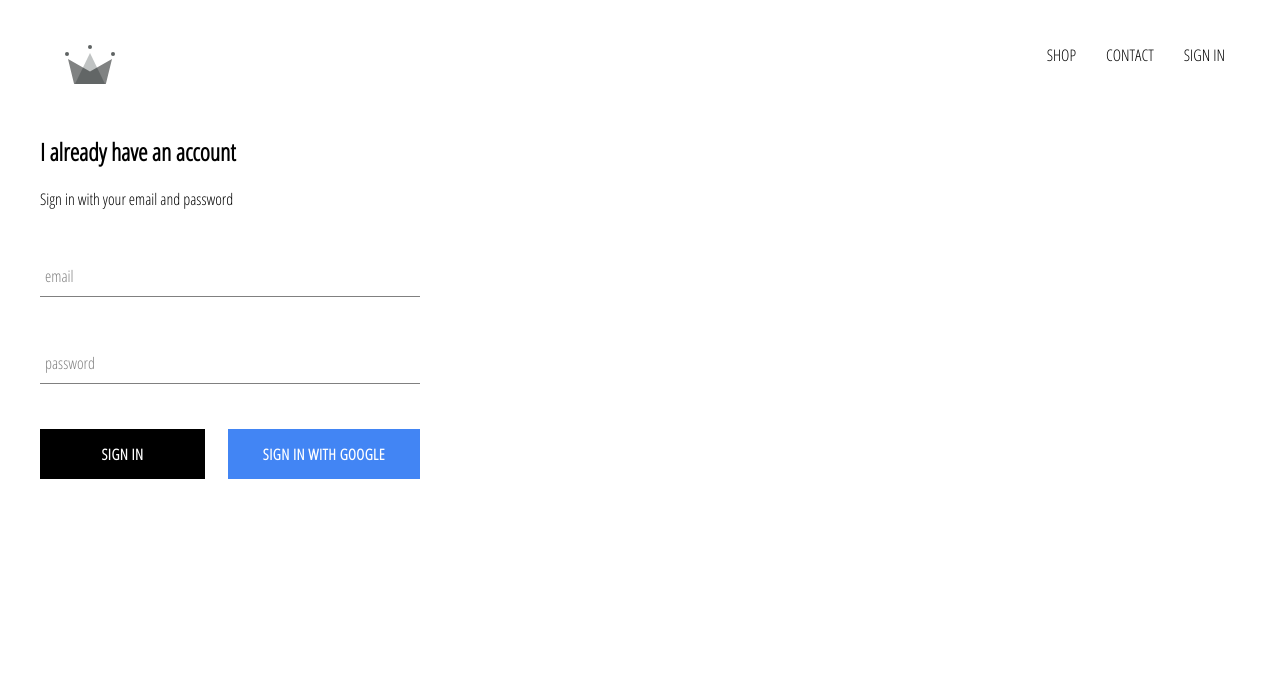
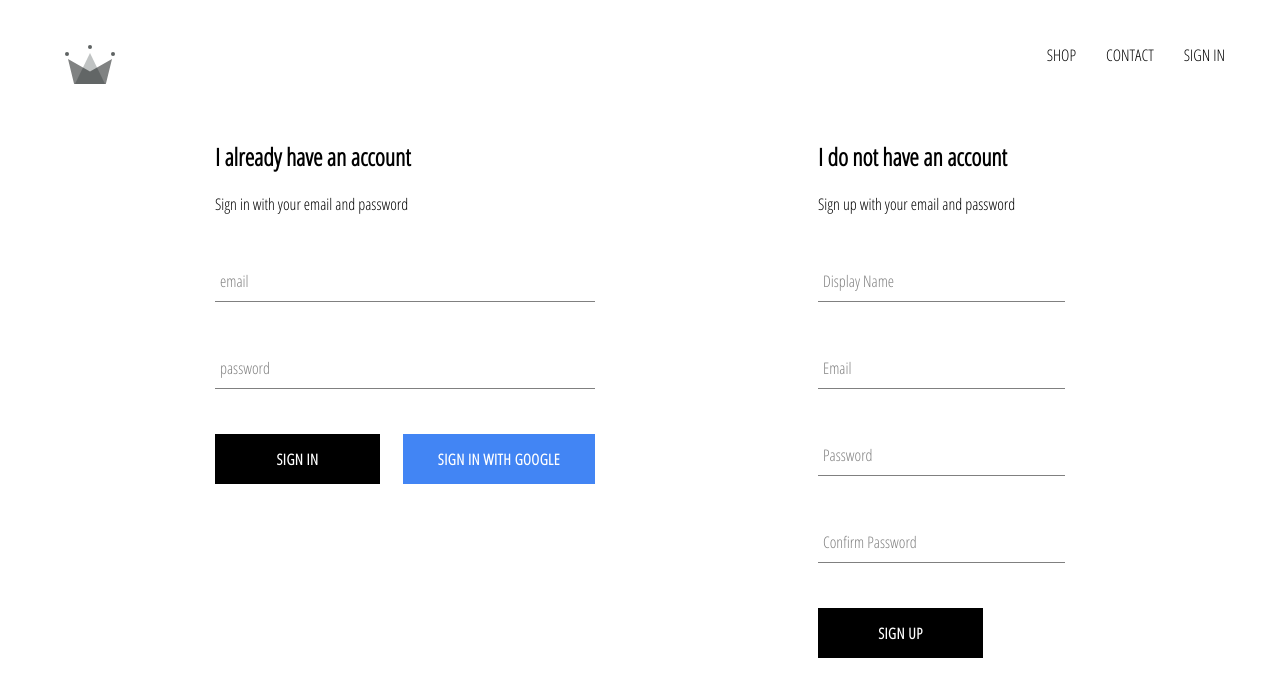
Before and after one commit to Jguizarnotegui/crown-clothing, a React (Create React App) app: page /signin in a window 1280 px wide. Shown: the top 696 px of the page. Built offline with nearby package versions, Linux system fonts and the light colour scheme; no server answers.

Commit message:
implemented firebase utils, included ability to store authenticated users into our firestore database

```diff
--- a/src/App.js
+++ b/src/App.js
@@ -6,7 +6,7 @@
 import ShopPage from './pages/shop/shop.component.jsx';
 import SignInAndSignUpPage from './pages/sign-in-and-sign-up/sign-in-and-sign-up.jsx';
 import Header from './components/header/header.component.jsx';
-import { auth } from './firebase/firebase.utils';
+import { auth, createUserProfileDocument } from './firebase/firebase.utils';
 
 class App extends React.Component {
   constructor() {
@@ -20,11 +20,23 @@
   unsubscribeFromAuth = null;
 
   componentDidMount() {
-    this.unsubscribeFromAuth = auth.onAuthStateChanged(user => {
-      this.setState({ currentUser: user });
+    this.unsubscribeFromAuth = auth.onAuthStateChanged(async userAuth => {
+      if (userAuth) {
+        const userRef = await createUserProfileDocument(userAuth);
 
-      console.log(user);
-    })
+        userRef.onSnapshot(snapshot => {
+          this.setState({
+            currentUser: {
+              id: snapshot.id,
+              ...snapshot.data()
+            }
+          });
+          console.log(this.state);
+        });
+      }
+
+      this.setState({ currentUser: userAuth })
+    });
   }
   // Unsubscribes the
   componentWillUnmount() {
--- /dev/null
+++ b/src/components/sign-up/sign-up.component.jsx
@@ -0,0 +1,99 @@
+import React from 'react';
+
+import FormInput from '../form-input/form-input.component';
+import CustomButton from '../custom-button/custom-button.component';
+
+import { auth, createUserProfileDocument } from '../../firebase/firebase.utils';
+
+import './sign-up.styles.scss';
+
+class SignUp extends React.Component {
+    constructor() {
+        super();
+
+        this.state = {
+            displayName: '',
+            email: '',
+            password: '',
+            confirmPassword: ''
+        }
+    }
+
+    handleSubmit = async event => {
+        event.preventDefault();
+
+        const {displayName, email, password, confirmPassword} = this.state;
+
+        if(password !== confirmPassword) {
+            alert("Passwords don't match");
+            return;
+        }
+
+        try {
+            const { user } = await auth.createUserWithEmailAndPassword(email, password);
+
+            await createUserProfileDocument(user, { displayName });
+
+            this.setState({
+                displayName: '',
+                email: '',
+                password: '',
+                confirmPassword: ''
+            });
+        } catch (error) {
+            console.error(error);
+        }
+    };
+
+    handleChange = event => {
+        const { name, value } = event.target;
+        this.setState({[name]: value});
+    }
+
+    render() {
+        const {displayName, email, password, confirmPassword} = this.state;
+        return(
+            <div>
+                <h2 className='title'>I do not have an account</h2>
+                <span>Sign up with your email and password</span>
+                <form className='sign-up-form' onSubmit={this.handleSubmit}>
+                    <FormInput
+                        type='text'
+                        name='displayName'
+                        value={displayName}
+                        onChange={this.handleChange}
+                        label='Display Name'
+                        required
+                    />
+                    <FormInput
+                        type='email'
+                        name='email'
+                        value={email}
+                        onChange={this.handleChange}
+                        label='Email'
+                        required
+                    />
+                    <FormInput
+                        type='password'
+                        name='password'
+                        value={password}
+                        onChange={this.handleChange}
+                        label='Password'
+                        required
+                    />
+                    <FormInput
+                        type='password'
+                        name='confirmPassword'
+                        value={confirmPassword}
+                        onChange={this.handleChange}
+                        label='Confirm Password'
+                        required
+                    />
+                    <CustomButton type='submit'>SIGN UP</CustomButton>
+                </form>
+            </div>
+        )
+    }
+}
+
+export default SignUp;
--- /dev/null
+++ b/src/components/sign-up/sign-up.styles.scss
@@ -0,0 +1,9 @@
+.sign-up {
+    display: flex;
+    flex-direction: column;
+    width: 380px;
+
+    .title {
+        margin: 10px 0;
+    }
+}
--- a/src/firebase/firebase.utils.js
+++ b/src/firebase/firebase.utils.js
@@ -13,6 +13,32 @@
     measurementId: "G-PH4XSQ1FQF"
 };
 
+export const createUserProfileDocument = async (userAuth, additionalData) => {
+    if (!userAuth) return;
+
+    const userRef = firestore.doc(`users/${userAuth.uid}`);
+
+    const snapshot = await userRef.get();
+
+    if (!snapshot.exists) {
+        const { displayName, email } = userAuth;
+        const createdAt = new Date();
+
+        try {
+            await userRef.set({
+                displayName,
+                email,
+                createdAt,
+                ...additionalData
+            })
+        } catch (error) {
+            console.log('error creating user', error.message);
+        }
+    }
+
+    return userRef;
+}
+
 firebase.initializeApp(config);
 
 export const auth = firebase.auth();
--- a/src/pages/sign-in-and-sign-up/sign-in-and-sign-up.jsx
+++ b/src/pages/sign-in-and-sign-up/sign-in-and-sign-up.jsx
@@ -1,12 +1,14 @@
 import React from 'react';
 
 import SignIn from '../../components/sign-in/sign-in.component';
+import SignUp from '../../components/sign-up/sign-up.component';
 
 import './sign-in-and-sign-up.scss';
 
 const SignInAndSignUpPage = () =>  (
     <div className='sign-in-and-sign-up'>
         <SignIn/>
+        <SignUp/>
     </div>
 );
 
--- a/src/pages/sign-in-and-sign-up/sign-in-and-sign-up.scss
+++ b/src/pages/sign-in-and-sign-up/sign-in-and-sign-up.scss
@@ -0,0 +1,6 @@
+.sign-in-and-sign-up {
+    width: 850px;
+    display: flex;
+    justify-content: space-between;
+    margin: 30px auto;
+}
```
Also changed, not shown: public/manifest.json.
